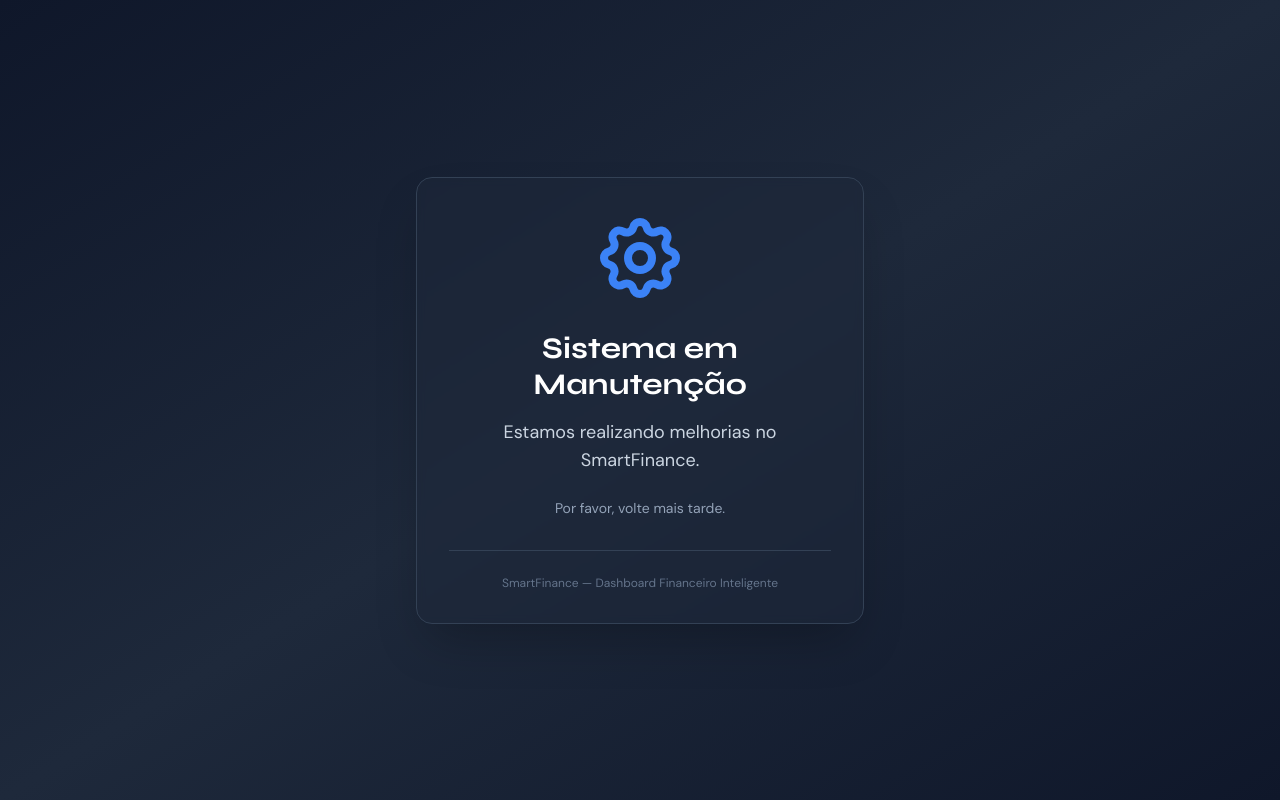
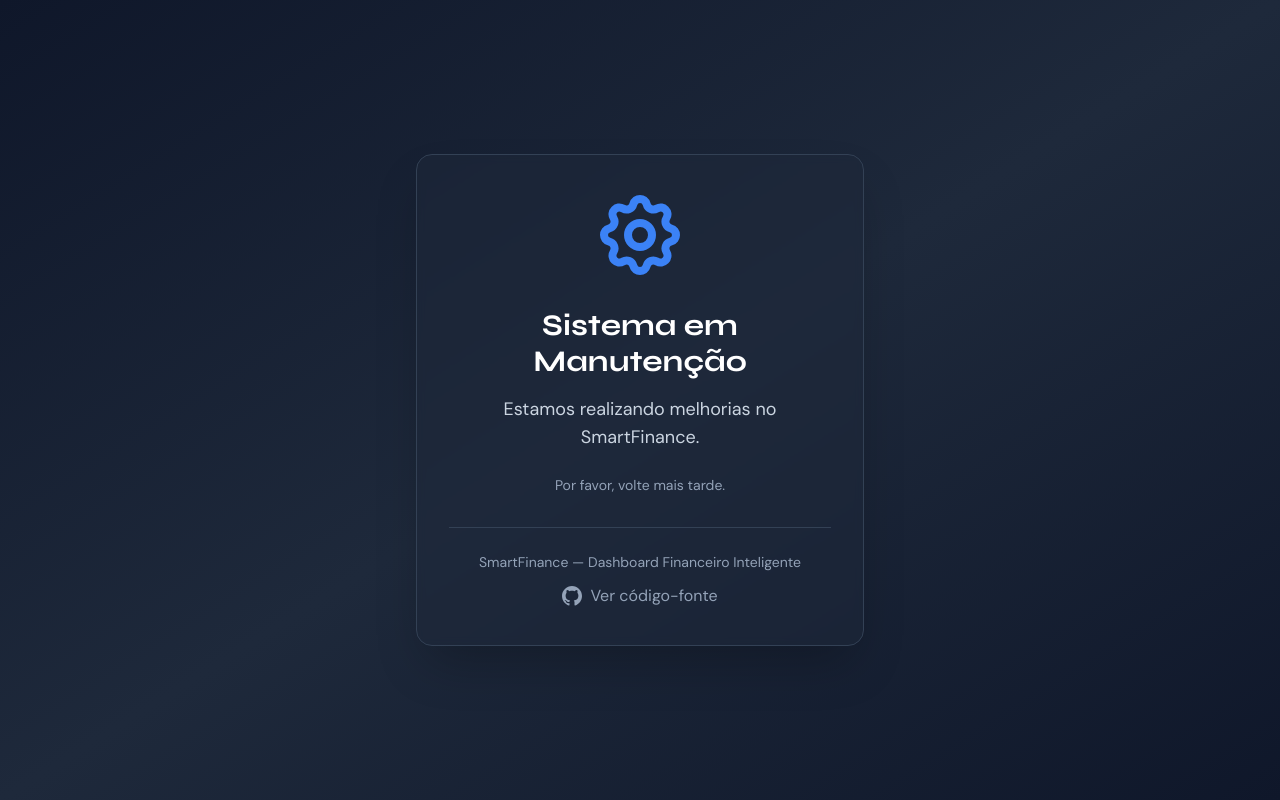
Before and after one commit to Gustavoksbr/smart-fInance, a React (Vite) app in the folder frontend/: page / in a window 1280 px wide. Built offline with nearby package versions, Linux system fonts and the light colour scheme.

Commit message:
feat: adiciona link do GitHub e melhora legibilidade da pagina de manutencao

```diff
--- a/frontend/src/components/Maintenance.tsx
+++ b/frontend/src/components/Maintenance.tsx
@@ -42,9 +42,25 @@
 
                 {/* Decorative element */}
                 <div className="mt-8 pt-6 border-t border-slate-700">
-                    <p className="text-slate-500 text-xs">
+                    <p className="text-slate-400 text-sm mb-3">
                         SmartFinance — Dashboard Financeiro Inteligente
                     </p>
+                    <a
+                        href="https://github.com/Gustavoksbr/smart-fInance"
+                        target="_blank"
+                        rel="noopener noreferrer"
+                        className="inline-flex items-center gap-2 text-slate-400 hover:text-blue-400 transition-colors text-base"
+                    >
+                        <svg
+                            className="w-5 h-5"
+                            fill="currentColor"
+                            viewBox="0 0 24 24"
+                            xmlns="http://www.w3.org/2000/svg"
+                        >
+                            <path d="M12 0c-6.626 0-12 5.373-12 12 0 5.302 3.438 9.8 8.207 11.387.599.111.793-.261.793-.577v-2.234c-3.338.726-4.033-1.416-4.033-1.416-.546-1.387-1.333-1.756-1.333-1.756-1.089-.745.083-.729.083-.729 1.205.084 1.839 1.237 1.839 1.237 1.07 1.834 2.807 1.304 3.492.997.107-.775.418-1.305.762-1.604-2.665-.305-5.467-1.334-5.467-5.931 0-1.311.469-2.381 1.236-3.221-.124-.303-.535-1.524.117-3.176 0 0 1.008-.322 3.301 1.23.957-.266 1.983-.399 3.003-.404 1.02.005 2.047.138 3.006.404 2.291-1.552 3.297-1.23 3.297-1.23.653 1.653.242 2.874.118 3.176.77.84 1.235 1.911 1.235 3.221 0 4.609-2.807 5.624-5.479 5.921.43.372.823 1.102.823 2.222v3.293c0 .319.192.694.801.576 4.765-1.589 8.199-6.086 8.199-11.386 0-6.627-5.373-12-12-12z" />
+                        </svg>
+                        Ver código-fonte
+                    </a>
                 </div>
             </div>
         </div>
```
